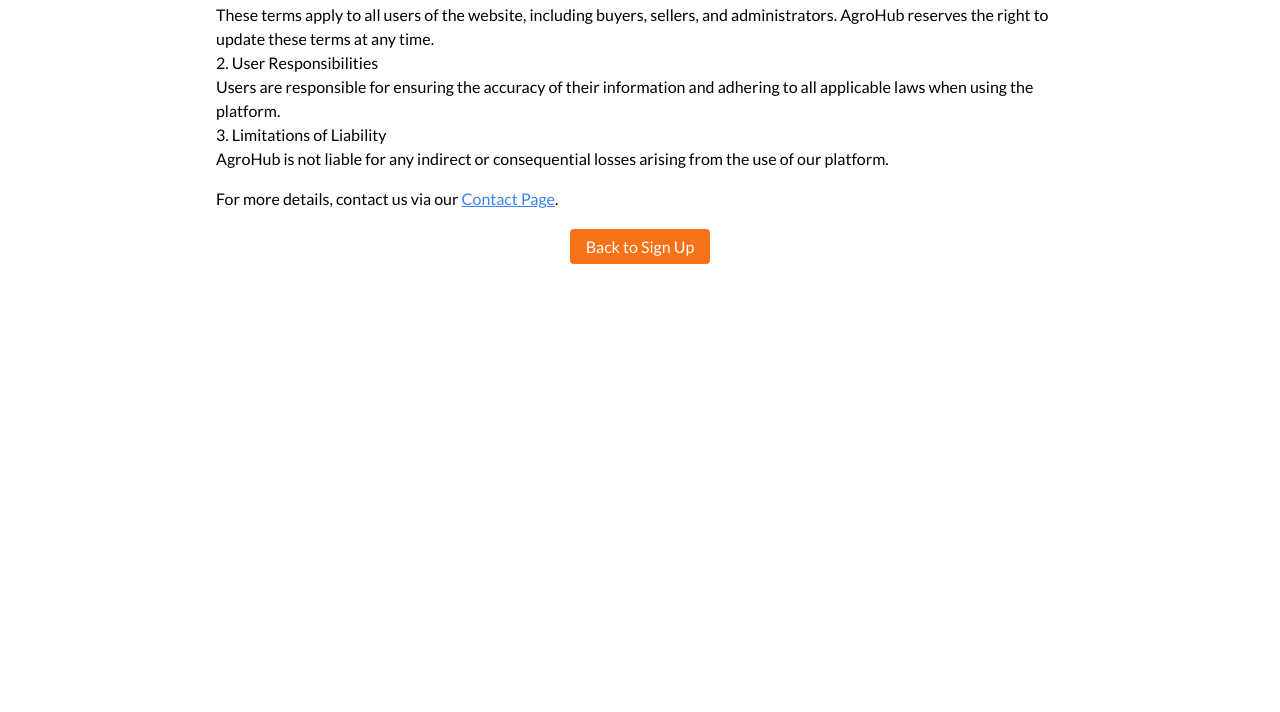
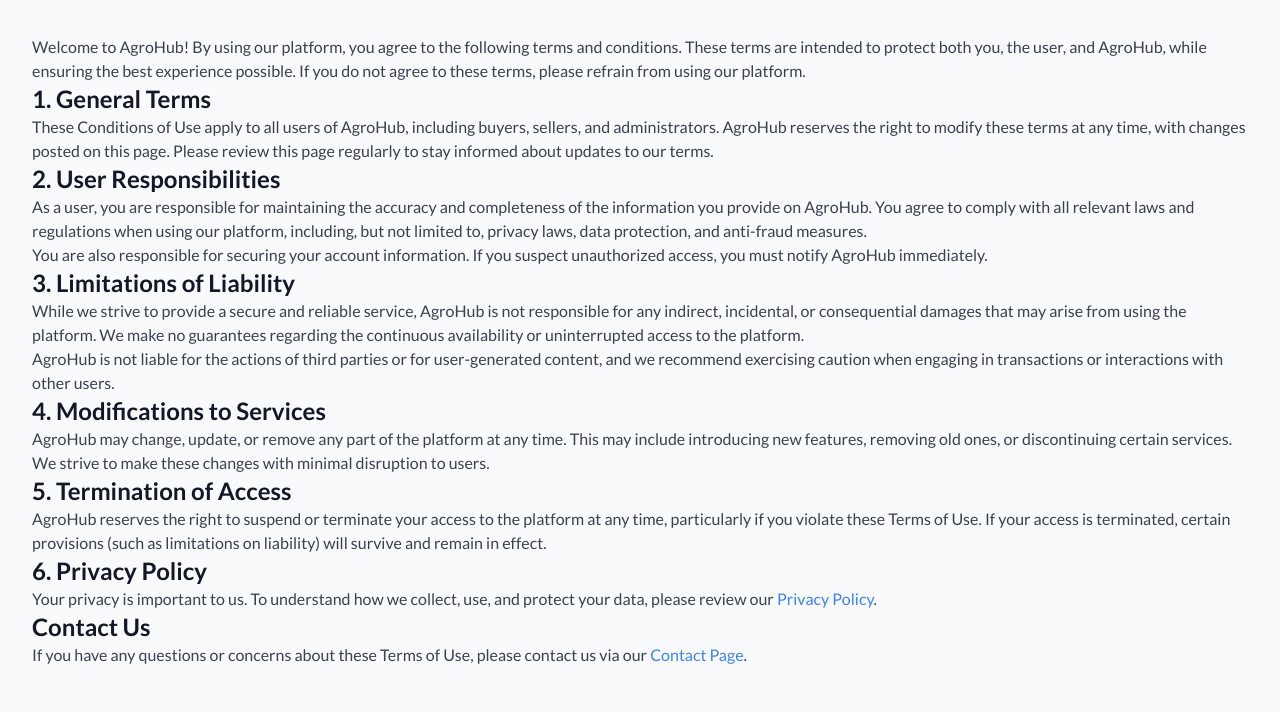
Before and after one commit to Giathi-Daniel/AgroHub, a website: page Fronted/conditions.html in a window 1280 px wide. Shown: the part 213-925 px from the top of the page. Before the commit the page ends 800 px from the top, so only its background shows below. Drawn offline with nearby package versions, Linux system fonts and the light colour scheme.

Commit message:
populate and redesign conditions of use page

```diff
--- a/Fronted/conditions.html
+++ b/Fronted/conditions.html
@@ -20,52 +20,138 @@
     <!-- ========== STYLESHEET ========== -->
     <link rel="stylesheet" href="/styles/styles.css" />
   </head>
-  <body>
-    <section class="min-h-screen p-6 mx-auto max-w-4xl">
-      <div class="text-center mb-6">
+  <body class="bg-gray-50 font-lato text-gray-800">
+    <!-- Main Container -->
+    <div class="max-w-7xl mx-auto px-4 sm:px-6 lg:px-8 py-10">
+      <!-- Header Section -->
+      <header class="text-center mb-10">
         <img
           src="/images/logo.png"
           alt="AgroHub Logo"
-          class="w-16 h-16 mx-auto"
+          class="w-20 h-20 mx-auto mb-4"
         />
-        <h1 class="text-2xl font-bold">Conditions of Use</h1>
-      </div>
-      <article class="prose prose-lg max-w-none">
+        <h1 class="text-3xl font-extrabold text-gray-900">Conditions of Use</h1>
+        <p class="text-lg text-gray-600 mt-2">
+          Please review the terms and conditions that govern your use of AgroHub
+          services.
+        </p>
+      </header>
+
+      <!-- Main Content -->
+      <main class="prose max-w-none text-gray-700">
         <p>
-          Welcome to AgroHub. By accessing or using our services, you agree to
-          the following terms and conditions. Please read them carefully.
+          Welcome to AgroHub! By using our platform, you agree to the following
+          terms and conditions. These terms are intended to protect both you,
+          the user, and AgroHub, while ensuring the best experience possible. If
+          you do not agree to these terms, please refrain from using our
+          platform.
         </p>
-        <h2>1. General</h2>
+
+        <section>
+          <h2 class="text-2xl font-semibold text-gray-900">1. General Terms</h2>
           <p>
-          These terms apply to all users of the website, including buyers,
-          sellers, and administrators. AgroHub reserves the right to update
-          these terms at any time.
+            These Conditions of Use apply to all users of AgroHub, including
+            buyers, sellers, and administrators. AgroHub reserves the right to
+            modify these terms at any time, with changes posted on this page.
+            Please review this page regularly to stay informed about updates to
+            our terms.
           </p>
-        <h2>2. User Responsibilities</h2>
+        </section>
+
+        <section>
+          <h2 class="text-2xl font-semibold text-gray-900">
+            2. User Responsibilities
+          </h2>
           <p>
-          Users are responsible for ensuring the accuracy of their information
-          and adhering to all applicable laws when using the platform.
+            As a user, you are responsible for maintaining the accuracy and
+            completeness of the information you provide on AgroHub. You agree to
+            comply with all relevant laws and regulations when using our
+            platform, including, but not limited to, privacy laws, data
+            protection, and anti-fraud measures.
           </p>
-        <h2>3. Limitations of Liability</h2>
           <p>
-          AgroHub is not liable for any indirect or consequential losses arising
-          from the use of our platform.
+            You are also responsible for securing your account information. If
+            you suspect unauthorized access, you must notify AgroHub
+            immediately.
           </p>
-        <p class="mt-4">
-          For more details, contact us via our
-          <a href="/agrohub/pub/contact" class="text-blue-500 underline"
+        </section>
+
+        <section>
+          <h2 class="text-2xl font-semibold text-gray-900">
+            3. Limitations of Liability
+          </h2>
+          <p>
+            While we strive to provide a secure and reliable service, AgroHub is
+            not responsible for any indirect, incidental, or consequential
+            damages that may arise from using the platform. We make no
+            guarantees regarding the continuous availability or uninterrupted
+            access to the platform.
+          </p>
+          <p>
+            AgroHub is not liable for the actions of third parties or for
+            user-generated content, and we recommend exercising caution when
+            engaging in transactions or interactions with other users.
+          </p>
+        </section>
+
+        <section>
+          <h2 class="text-2xl font-semibold text-gray-900">
+            4. Modifications to Services
+          </h2>
+          <p>
+            AgroHub may change, update, or remove any part of the platform at
+            any time. This may include introducing new features, removing old
+            ones, or discontinuing certain services. We strive to make these
+            changes with minimal disruption to users.
+          </p>
+        </section>
+
+        <section>
+          <h2 class="text-2xl font-semibold text-gray-900">
+            5. Termination of Access
+          </h2>
+          <p>
+            AgroHub reserves the right to suspend or terminate your access to
+            the platform at any time, particularly if you violate these Terms of
+            Use. If your access is terminated, certain provisions (such as
+            limitations on liability) will survive and remain in effect.
+          </p>
+        </section>
+
+        <section>
+          <h2 class="text-2xl font-semibold text-gray-900">
+            6. Privacy Policy
+          </h2>
+          <p>
+            Your privacy is important to us. To understand how we collect, use,
+            and protect your data, please review our
+            <a href="/privacy-policy" class="text-blue-500 hover:underline"
+              >Privacy Policy</a
+            >.
+          </p>
+        </section>
+
+        <section>
+          <h2 class="text-2xl font-semibold text-gray-900">Contact Us</h2>
+          <p>
+            If you have any questions or concerns about these Terms of Use,
+            please contact us via our
+            <a href="/agrohub/pub/contact" class="text-blue-500 hover:underline"
               >Contact Page</a
             >.
           </p>
-      </article>
-      <div class="mt-6 text-center">
+        </section>
+      </main>
+
+      <!-- Call to Action Button -->
+      <div class="text-center mt-12">
         <a
           href="/agrohub/pub/signup"
-          class="px-4 py-2 text-white bg-orange-500 rounded hover:bg-orange-600"
+          class="inline-block px-6 py-3 text-white bg-orange-600 rounded-md text-lg hover:bg-orange-700 transition-colors"
         >
           Back to Sign Up
         </a>
       </div>
-    </section>
+    </div>
   </body>
 </html>
```
Lines whose indentation alone changed are shown as unchanged.
